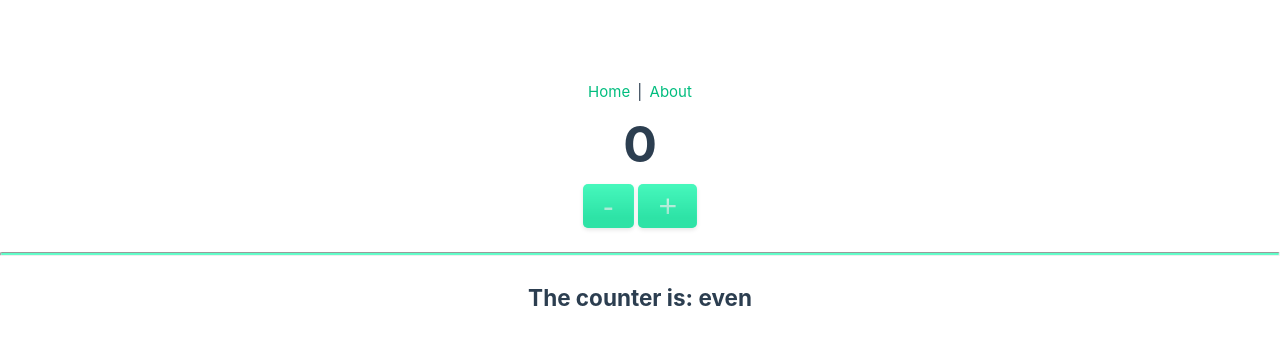
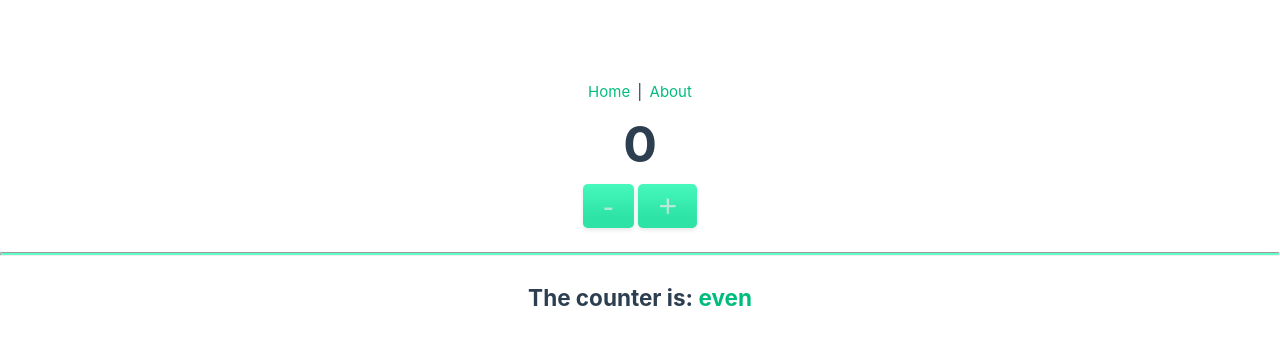
Before and after one commit to dav100ide-red/learn-pinia-setup, a Vue app: page / in a window 1280 px wide. Shown: the top 344 px of the page. Built offline with nearby package versions, Linux system fonts and the light colour scheme.

Commit message:
add span style in homeView

```diff
--- a/src/views/HomeView.vue
+++ b/src/views/HomeView.vue
@@ -35,4 +35,7 @@ h1 {
     gap: 0.3rem;
     justify-content: center;
 }
+span {
+    color: var(--primary);
+}
 </style>
```
